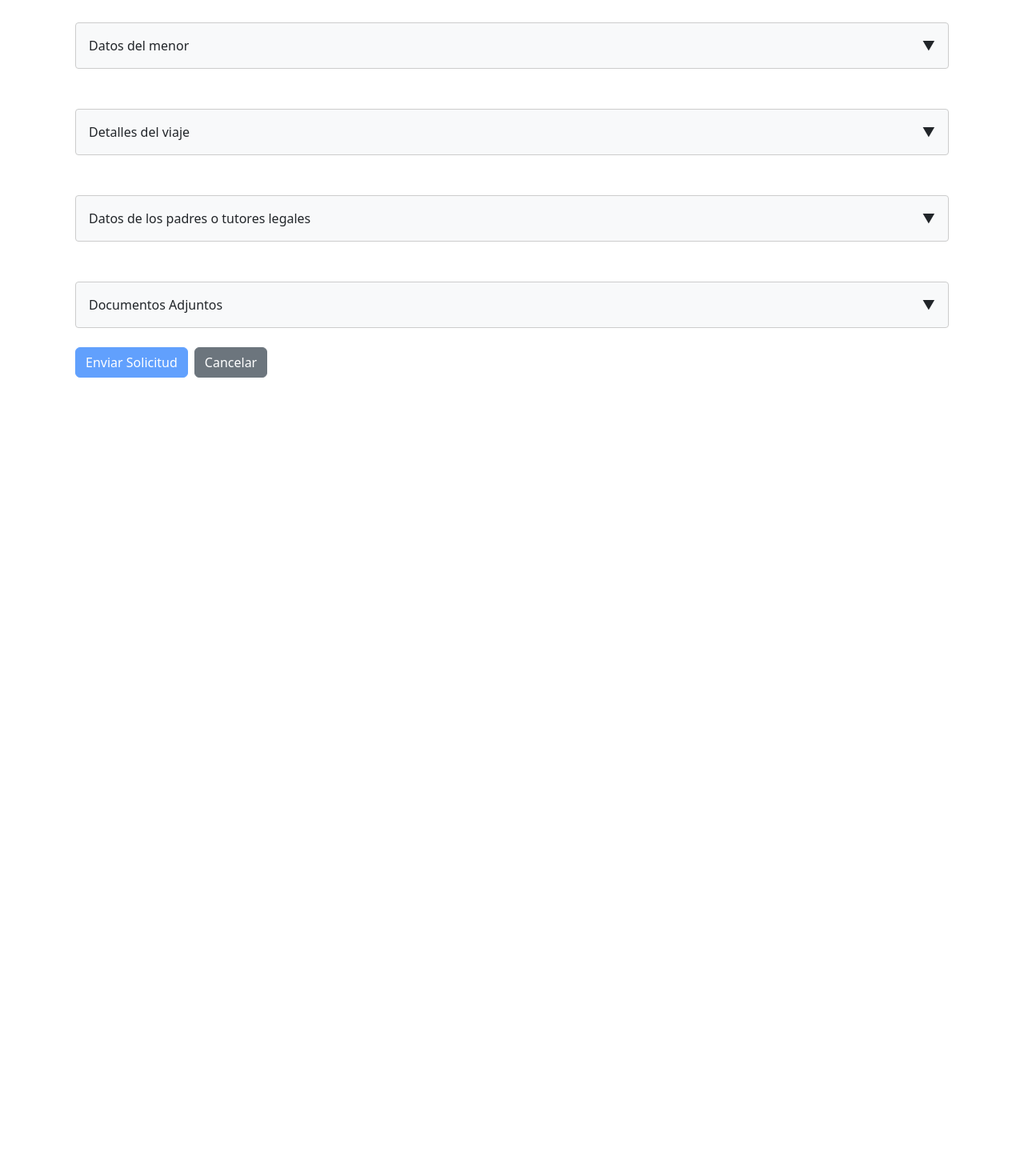
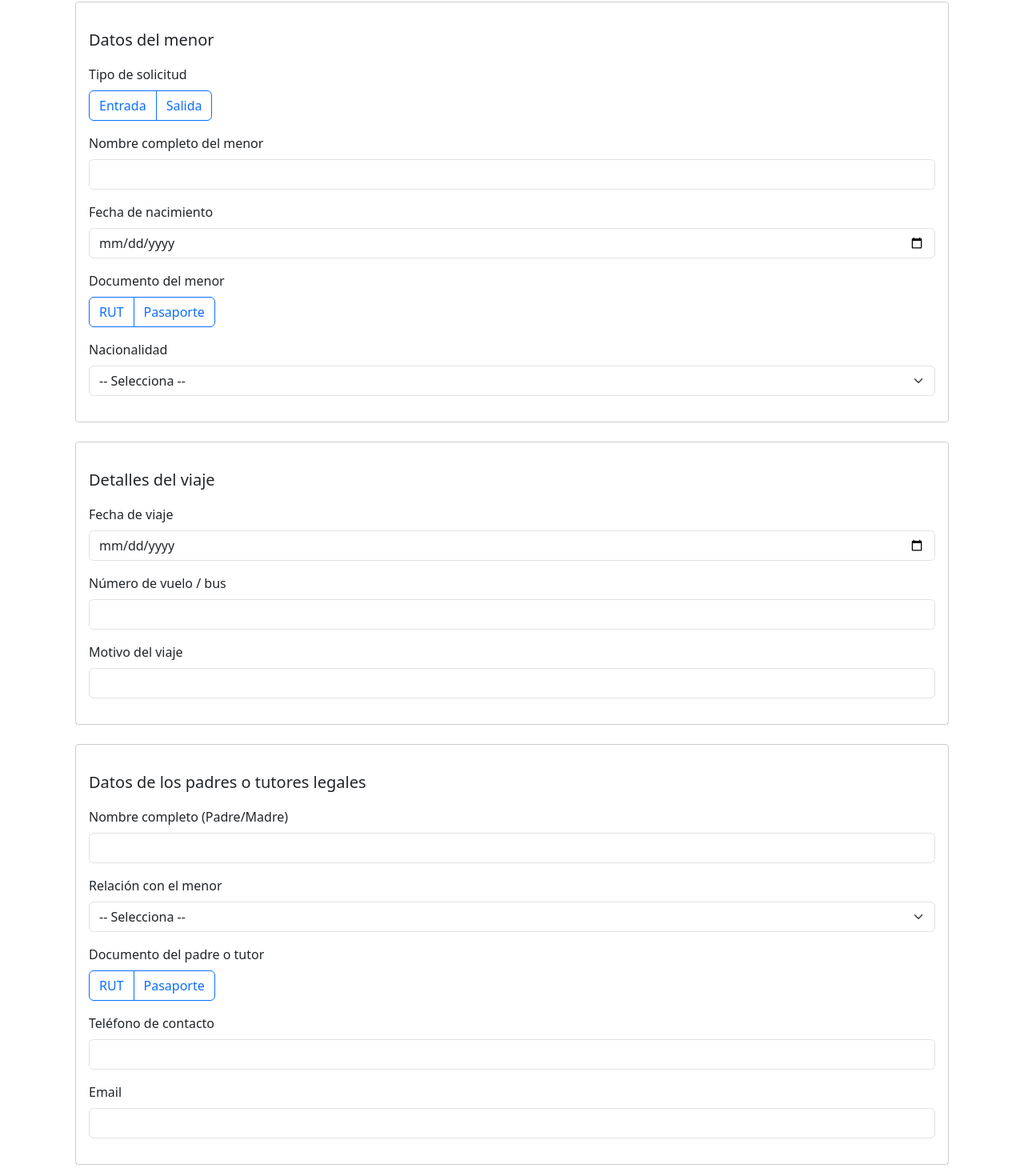
Before and after one commit to ragallardom/front-aduana, an Angular app: page /solicitud-aduana/editar/1 in a window 1280 px wide. Shown: the part 156-1626 px from the top of the page at 80% size. Before the commit the page ends 800 px from the top, so only its background shows below. Built offline with nearby package versions, Linux system fonts and the light colour scheme.

Commit message:
Remove section collapse and improve form separation

```diff
--- a/src/app/pages/solicitudes-aduana/formulario-solicitud/formulario-solicitud.html
+++ b/src/app/pages/solicitudes-aduana/formulario-solicitud/formulario-solicitud.html
@@ -15,22 +15,9 @@
     (ngSubmit)="guardar()"
   >
     <!-- Datos del menor -->
-    <div
-      class="section-wrapper mb-4"
-      [@expandCollapse]="datosMenorVisible ? 'expanded' : 'collapsed'"
-    >
+    <div class="section-wrapper mb-4">
       <fieldset>
-        <legend class="fs-5 d-flex justify-content-between align-items-center">
-          <span>Datos del menor</span>
-          <button
-            type="button"
-            class="toggle-btn"
-            aria-label="Minimizar"
-            (click)="toggleMenor()"
-          >
-            <span [class.rotated]="datosMenorVisible">&#9660;</span>
-          </button>
-        </legend>
+        <legend class="fs-5">Datos del menor</legend>
 
       <!-- Tipo de solicitud -->
       <div class="mb-3">
@@ -233,32 +220,11 @@
 
       </fieldset>
     </div>
-  <div
-    *ngIf="!datosMenorVisible"
-    class="section-collapsed mb-4 d-flex justify-content-between align-items-center"
-    (click)="toggleMenor()"
-  >
-    <span>Datos del menor</span>
-    <span class="toggle-arrow">&#9660;</span>
-  </div>
 
   <!-- Detalles del viaje -->
-  <div
-    class="section-wrapper mb-4"
-    [@expandCollapse]="datosViajeVisible ? 'expanded' : 'collapsed'"
-  >
+  <div class="section-wrapper mb-4">
     <fieldset>
-      <legend class="fs-5 d-flex justify-content-between align-items-center">
-        <span>Detalles del viaje</span>
-        <button
-          type="button"
-          class="toggle-btn"
-          aria-label="Minimizar"
-          (click)="toggleViaje()"
-        >
-          <span [class.rotated]="datosViajeVisible">&#9660;</span>
-        </button>
-      </legend>
+      <legend class="fs-5">Detalles del viaje</legend>
 
       <!-- Fecha de viaje -->
       <div class="mb-3">
@@ -347,32 +313,11 @@
       </div>
     </fieldset>
   </div>
-  <div
-    *ngIf="!datosViajeVisible"
-    class="section-collapsed mb-4 d-flex justify-content-between align-items-center"
-    (click)="toggleViaje()"
-  >
-    <span>Detalles del viaje</span>
-    <span class="toggle-arrow">&#9660;</span>
-  </div>
 
   <!-- Datos de los padres o tutores legales -->
-    <div
-      class="section-wrapper mb-4"
-      [@expandCollapse]="datosPadreVisible ? 'expanded' : 'collapsed'"
-    >
+    <div class="section-wrapper mb-4">
       <fieldset>
-        <legend class="fs-5 d-flex justify-content-between align-items-center">
-          <span>Datos de los padres o tutores legales</span>
-          <button
-            type="button"
-            class="toggle-btn"
-            aria-label="Minimizar"
-            (click)="togglePadre()"
-          >
-            <span [class.rotated]="datosPadreVisible">&#9660;</span>
-          </button>
-        </legend>
+        <legend class="fs-5">Datos de los padres o tutores legales</legend>
 
       <!-- Nombre completo del padre/madre -->
       <div class="mb-3">
@@ -543,32 +488,11 @@
       </div>
       </fieldset>
     </div>
-  <div
-    *ngIf="!datosPadreVisible"
-    class="section-collapsed mb-4 d-flex justify-content-between align-items-center"
-    (click)="togglePadre()"
-  >
-    <span>Datos de los padres o tutores legales</span>
-    <span class="toggle-arrow">&#9660;</span>
-  </div>
 
   <!-- Documentos Adjuntos -->
-  <div
-    class="section-wrapper mb-4"
-    [@expandCollapse]="datosDocumentosVisible ? 'expanded' : 'collapsed'"
-  >
+  <div class="section-wrapper mb-4">
     <fieldset>
-      <legend class="fs-5 d-flex justify-content-between align-items-center">
-        <span>Documentos Adjuntos</span>
-        <button
-          type="button"
-          class="toggle-btn"
-          aria-label="Minimizar"
-          (click)="toggleDocumentos()"
-        >
-          <span [class.rotated]="datosDocumentosVisible">&#9660;</span>
-        </button>
-      </legend>
+      <legend class="fs-5">Documentos Adjuntos</legend>
 
       <div class="mb-3">
         <label class="form-label">Cédula de identidad o pasaporte del menor</label>
@@ -597,14 +521,6 @@
     </fieldset>
   </div>
 
-  <div
-    *ngIf="!datosDocumentosVisible"
-    class="section-collapsed mb-4 d-flex justify-content-between align-items-center"
-    (click)="toggleDocumentos()"
-  >
-    <span>Documentos Adjuntos</span>
-    <span class="toggle-arrow">&#9660;</span>
-  </div>
 
   <!-- Botones -->
   <button
@@ -621,8 +537,8 @@
   >
     Cancelar
   </button>
-  <div *ngIf="submitAttempted && formulario.invalid" class="text-danger mt-2">
-    El formulario tiene errores en alguno de sus campos.
+  <div *ngIf="formulario.invalid" class="text-danger mt-2">
+    Hay errores en el formulario, por favor revisa los campos.
   </div>
 </form>
 </div>
--- a/src/app/pages/solicitudes-aduana/formulario-solicitud/formulario-solicitud.scss
+++ b/src/app/pages/solicitudes-aduana/formulario-solicitud/formulario-solicitud.scss
@@ -1,38 +1,11 @@
-// Estilos para las secciones colapsables del formulario
+// Estilos para las secciones del formulario
 .section-wrapper {
   border: 1px solid #ccc;
   padding: 1rem;
   border-radius: 4px;
-  margin-bottom: 1.5rem;
+  margin-bottom: 2rem;
 }
-
-.section-collapsed {
-  border: 1px solid #ccc;
-  padding: 1rem;
-  border-radius: 4px;
-  text-align: center;
-  cursor: pointer;
-  margin-bottom: 1.5rem;
-  background-color: #f8f9fa;
-}
-
-.toggle-btn {
-  background: none;
-  border: none;
-  font-size: 1.2rem;
-  cursor: pointer;
-}
-
-.toggle-btn span,
-.toggle-arrow {
-  display: inline-block;
-  transition: transform 0.3s ease-in-out;
-}
-
-.toggle-btn span.rotated {
-  transform: rotate(180deg);
-}
-// Align expanded and collapsed headers at the same height
+// Alinea los encabezados dentro de cada sección
 .section-wrapper fieldset {
   margin: 0;
   padding: 0;
--- a/src/app/pages/solicitudes-aduana/formulario-solicitud/formulario-solicitud.ts
+++ b/src/app/pages/solicitudes-aduana/formulario-solicitud/formulario-solicitud.ts
@@ -1,13 +1,6 @@
 // src/app/pages/solicitudes-aduana/formulario-solicitud/formulario-solicitud.ts
 
 import { Component, OnInit } from '@angular/core';
-import {
-  trigger,
-  state,
-  style,
-  transition,
-  animate,
-} from '@angular/animations';
 import { FormBuilder, FormGroup, Validators, ReactiveFormsModule, AbstractControl, ValidationErrors, ValidatorFn } from '@angular/forms';
 import { CommonModule } from '@angular/common';
 import { Router } from '@angular/router';
@@ -90,36 +83,13 @@ export function fechaViajeValidator(control: AbstractControl): ValidationErrors
   standalone: true,
   imports: [CommonModule, ReactiveFormsModule, RouterModule],
   templateUrl: './formulario-solicitud.html',
-  styleUrls: ['./formulario-solicitud.scss'],
-  animations: [
-    trigger('expandCollapse', [
-      state(
-        'expanded',
-        style({ height: '*', opacity: 1, overflow: 'hidden' })
-      ),
-      state(
-        'collapsed',
-        style({
-          height: '0px',
-          opacity: 0,
-          overflow: 'hidden',
-          margin: '0',
-          padding: '0'
-        })
-      ),
-      transition('expanded <=> collapsed', animate('180ms ease-in-out')),
-    ]),
-  ]
+  styleUrls: ['./formulario-solicitud.scss']
 })
 export class FormularioSolicitudComponent implements OnInit {
   formulario!: FormGroup;
   errorMsg = '';
   successMsg = '';
   submitAttempted = false;
-  datosMenorVisible = false;
-  datosPadreVisible = false;
-  datosViajeVisible = false;
-  datosDocumentosVisible = false;
 
   adjuntos: Record<string, File | null> = {
     idMenor: null,
@@ -210,7 +180,6 @@ export class FormularioSolicitudComponent implements OnInit {
     // Validar campos
     if (this.formulario.invalid) {
       this.formulario.markAllAsTouched();
-      this.abrirSeccionesConErrores();
       this.scrollToFirstError();
       return;
     }
@@ -261,56 +230,6 @@ export class FormularioSolicitudComponent implements OnInit {
 
   }
 
-  toggleMenor(): void {
-    if (this.submitAttempted && this.tieneErroresMenor()) {
-      this.datosMenorVisible = true;
-      return;
-    }
-    this.datosMenorVisible = !this.datosMenorVisible;
-    if (this.datosMenorVisible) {
-      this.cerrarSeccionesExcepto('menor');
-    }
-  }
-
-  togglePadre(): void {
-    if (this.submitAttempted && this.tieneErroresPadre()) {
-      this.datosPadreVisible = true;
-      return;
-    }
-    this.datosPadreVisible = !this.datosPadreVisible;
-    if (this.datosPadreVisible) {
-      this.cerrarSeccionesExcepto('padre');
-    }
-  }
-
-  toggleViaje(): void {
-    if (this.submitAttempted && this.tieneErroresViaje()) {
-      this.datosViajeVisible = true;
-      return;
-    }
-    this.datosViajeVisible = !this.datosViajeVisible;
-    if (this.datosViajeVisible) {
-      this.cerrarSeccionesExcepto('viaje');
-    }
-  }
-
-  toggleDocumentos(): void {
-    if (this.submitAttempted && this.tieneErroresDocumentos()) {
-      this.datosDocumentosVisible = true;
-      return;
-    }
-    this.datosDocumentosVisible = !this.datosDocumentosVisible;
-    if (this.datosDocumentosVisible) {
-      this.cerrarSeccionesExcepto('documentos');
-    }
-  }
-
-  private cerrarSeccionesExcepto(seccion: 'menor' | 'padre' | 'viaje' | 'documentos'): void {
-    if (seccion !== 'menor' && !this.tieneErroresMenor()) this.datosMenorVisible = false;
-    if (seccion !== 'padre' && !this.tieneErroresPadre()) this.datosPadreVisible = false;
-    if (seccion !== 'viaje' && !this.tieneErroresViaje()) this.datosViajeVisible = false;
-    if (seccion !== 'documentos' && !this.tieneErroresDocumentos()) this.datosDocumentosVisible = false;
-  }
 
   formatearRut(event: Event, controlName: string): void {
     const input = event.target as HTMLInputElement;
@@ -378,13 +297,6 @@ export class FormularioSolicitudComponent implements OnInit {
     return false; // no validaciones de adjuntos
   }
 
-  private abrirSeccionesConErrores(): void {
-    this.datosMenorVisible = this.tieneErroresMenor();
-    this.datosPadreVisible = this.tieneErroresPadre();
-    this.datosViajeVisible = this.tieneErroresViaje();
-    this.datosDocumentosVisible = this.tieneErroresDocumentos();
-  }
-
   private scrollToFirstError(): void {
     setTimeout(() => {
       const first = document.querySelector('.ng-invalid') as HTMLElement;
```
